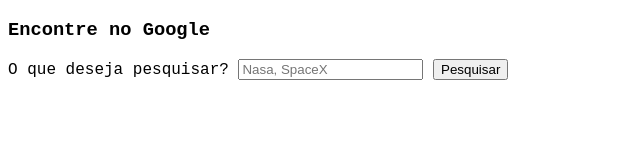
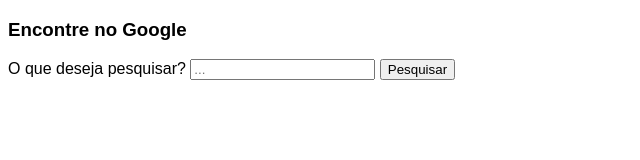
Before and after one commit to michellycruz/html-onebitcode, a plain HTML site: page form/formulario.html in a window 1280 px wide. Shown: the whole page, without its empty margins (0-640 px from the left). Drawn offline with Linux system fonts and the light colour scheme.

Commit message:
Update formulario.html

```diff
--- a/form/formulario.html
+++ b/form/formulario.html
@@ -8,14 +8,14 @@
 </head>
 <style>
     body{
-        font-family: 'Courier New', Courier, monospace;
+        font-family: Arial, Helvetica, sans-serif;
     }
 </style>
 <body>
     <h3>Encontre no Google</h3>
-    <form action="https://www.google.com/search">
+    <form action="https://www.google.com/search" method="get" target="_blank">
         <label for="iq">O que deseja pesquisar?</label>
-        <input type="text" name="q" id="iq" placeholder="Nasa, SpaceX">
+        <input type="text" name="q" id="iq" placeholder="...">
         <input type="submit" value="Pesquisar">
     </form>
 </body>
```
